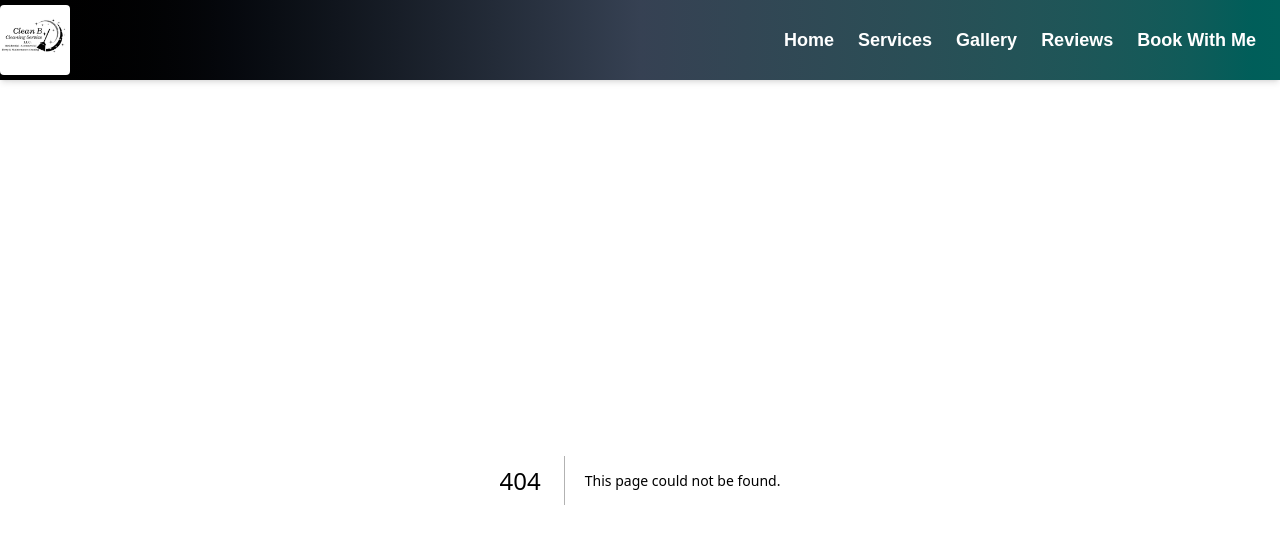
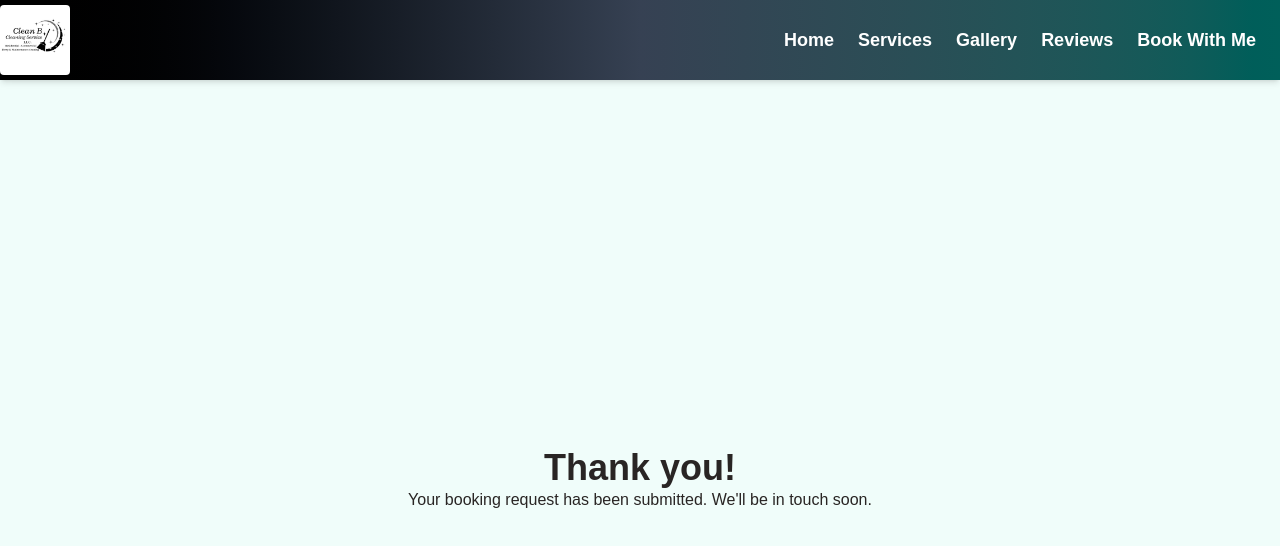
Before and after one commit to navesm/clean-b-services, a Next.js app: page /success in a window 1280 px wide. Before the commit this address had no page. Shown: the top 546 px of the page. Built offline with nearby package versions, Linux system fonts and the light colour scheme; a web font is replaced by a local one.

Commit message:
updated booking and created success page

```diff
--- a/src/app/booking/page.js
+++ b/src/app/booking/page.js
@@ -13,6 +13,7 @@ export default function BookingForm() {
         name="booking"
         method="POST"
         data-netlify="true"
+        action="/success"
       >
         <input type="hidden" name="form-name" value="booking" />
         <div className="flex flex-col">
--- /dev/null
+++ b/src/app/success/page.js
@@ -0,0 +1,8 @@
+export default function SuccessPage() {
+  return (
+    <div className="flex flex-col items-center justify-center min-h-screen bg-teal-50 text-stone-800">
+      <h1 className="text-4xl font-bold mb-4">Thank you!</h1>
+      <p>Your booking request has been submitted. We'll be in touch soon.</p>
+    </div>
+  );
+}
```
